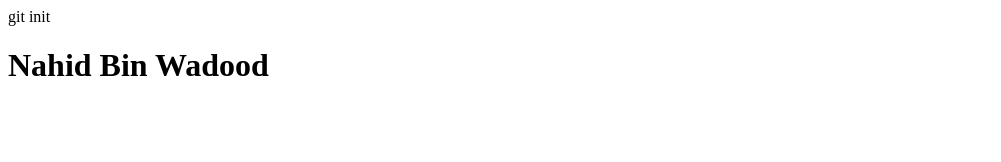
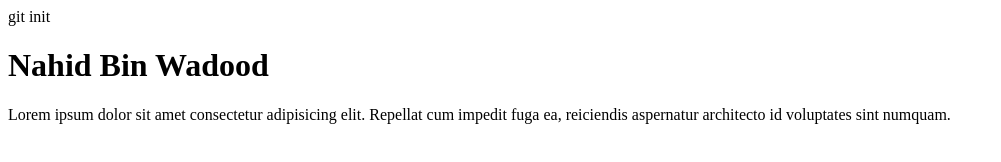
Before and after one commit to nahidbinwadood/First-Project, a plain HTML site: page index.html in a window 1280 px wide. Shown: the whole page, without its empty margins (0-1001 px from the left). Drawn offline with Linux system fonts and the light colour scheme.

Commit message:
p-tag added

```diff
--- a/index.html
+++ b/index.html
@@ -8,5 +8,7 @@
 </head>
 <body>
     <h1>Nahid Bin Wadood</h1>
+    <p>Lorem ipsum dolor sit amet consectetur adipisicing elit. Repellat cum impedit fuga ea, reiciendis aspernatur architecto id voluptates sint numquam.</p>
+
 </body>
 </html>
```
